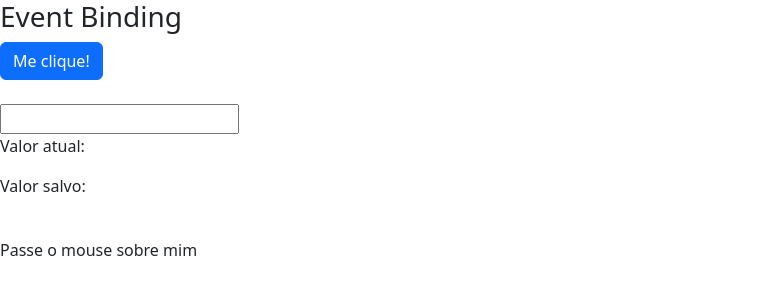
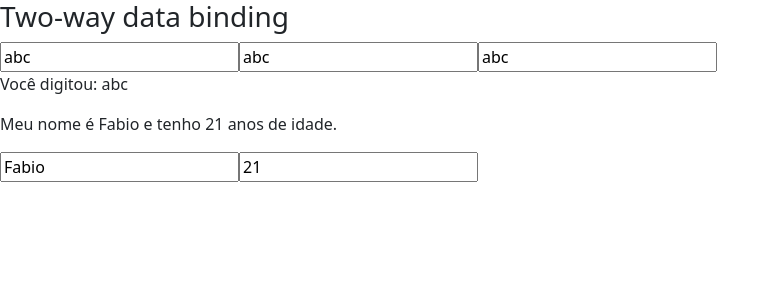
Before and after one commit to devFabioMats/formacao-angular, an Angular app in the folder data-binding/: page / in a window 1280 px wide. Shown: the top 300 px of the page, without its empty margins (0-780 px from the left). Built offline with nearby package versions, Linux system fonts and the light colour scheme.

Commit message:
APRENDENDO A USAR TWO-WAY DATA BINDING

```diff
--- a/data-binding/src/app/app.module.ts
+++ b/data-binding/src/app/app.module.ts
@@ -1,5 +1,6 @@
 import { NgModule } from '@angular/core';
 import { BrowserModule } from '@angular/platform-browser';
+import { FormsModule } from '@angular/forms';
 
 import { AppRoutingModule } from './app-routing.module';
 import { AppComponent } from './app.component';
@@ -12,7 +13,8 @@
   ],
   imports: [
     BrowserModule,
-    AppRoutingModule
+    AppRoutingModule,
+    FormsModule
   ],
   providers: [],
   bootstrap: [AppComponent]
--- a/data-binding/src/app/data-binding/data-binding.component.html
+++ b/data-binding/src/app/data-binding/data-binding.component.html
@@ -53,6 +53,7 @@
 <p>data-binding works!</p>
 -->
 
+<!--
 <section class="event-binding">
     <article>
         <h3>Event Binding</h3>
@@ -71,3 +72,32 @@
         </div>
     </article>
 </section>
+-->
+
+<section class="two-way-binding">
+
+    <article>
+        <h3>Two-way data binding</h3>
+        <div>
+
+            <input type="text" [value]="nome" (input)="nome = evento.value" #evento>
+
+            <input type="text" [(ngModel)]="nome">
+
+            <input type="text" bindon-ngModel="nome">
+
+            <p>Você digitou: {{ nome }}</p>
+
+        </div>
+
+        <div>
+
+            <p>Meu nome é {{ pessoa.nome }} e tenho {{ pessoa.idade }} anos de idade.</p>
+
+            <input type="text" [(ngModel)]="pessoa.nome">
+            <input type="text" [(ngModel)]="pessoa.idade">
+
+        </div>
+    </article>
+
+</section>
--- a/data-binding/src/app/data-binding/data-binding.component.ts
+++ b/data-binding/src/app/data-binding/data-binding.component.ts
@@ -16,6 +16,13 @@
   valorSalvo: string = '';
 
   isMouseOver: boolean = false;
+
+  nome: string = 'abc';
+
+  pessoa: any = {
+    nome: 'Fabio',
+    idade: 21
+  }
 
   getValor() {
     return 1;
```
